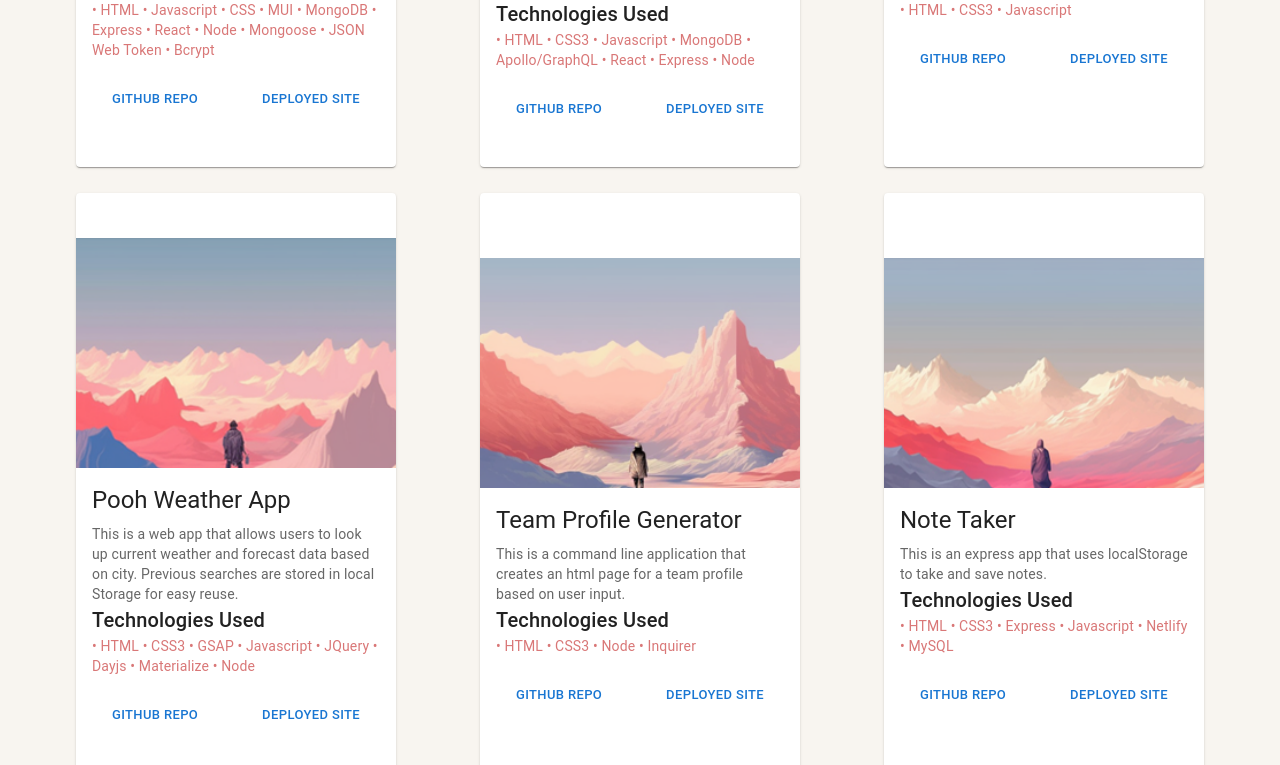
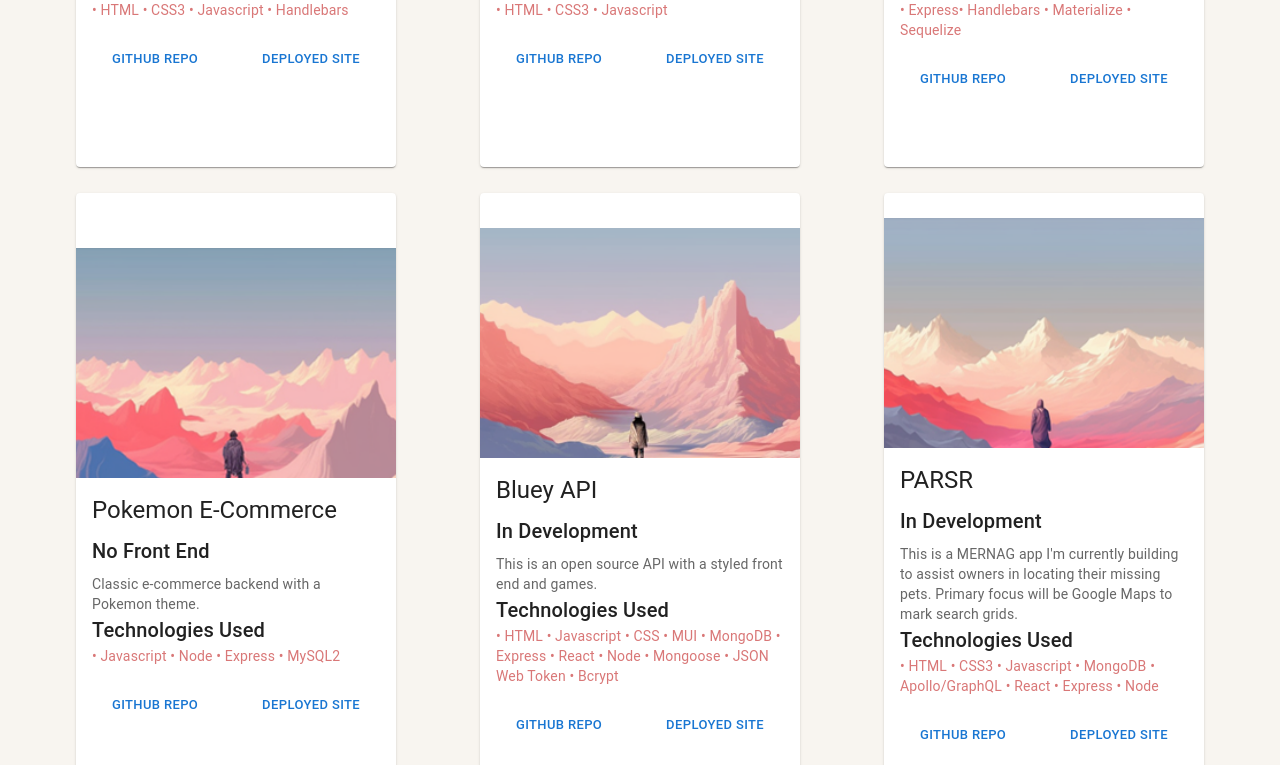
Before and after one commit to 404pandas/react-portfolio, a React (Create React App) app: page /projects in a window 1280 px wide. Shown: the part 1155-1920 px from the top of the page. Built offline with nearby package versions, Linux system fonts and the light colour scheme.

Commit message:
Deployed projects

```diff
--- a/src/components/ProjectCard/data.js
+++ b/src/components/ProjectCard/data.js
@@ -53,28 +53,83 @@ export let projectData = [
   {
     id: 2,
     image: image3,
-    title: "K.I.T.T.I.E.S.",
+    title: "Jacob Elenius Website",
     subtitle: "",
     description:
-      "This is a progressive web app. It's a cat themed text editor that can be downloaded and used offline.",
+      "This is a website I built for my husband to aid in his job search.",
     technologies: [
       "• HTML ",
       "• CSS3 ",
       "• Javascript ",
+      "• React ",
+      "• Express ",
       "• Node ",
-      "• Express ",
-      "• Webpack ",
-      "• Babel ",
     ],
 
-    repo: "https://github.com/404pandas/pwa-kitties",
-    live: "https://404pandas.github.io",
+    repo: "https://github.com/404pandas/jacob-elenius",
+    live: "https://jacobelenius.netlify.app/",
   },
   {
     id: 3,
     image: image4,
+    title: "Momentum",
+    subtitle: "",
+    description: "This is a blog created for a freelance customer.",
+    technologies: ["• HTML ", "• CSS3 ", "• Javascript ", "• Handlebars "],
+
+    repo: "https://github.com/404pandas/momentum-blog",
+    live: "https://momentum.ghost.io/",
+  },
+  {
+    id: 4,
+    image: image5,
+    title: "Classic Portfolio",
+    subtitle: "",
+    description:
+      "This is my portfolio built without the use of React given a tech-themed steroid shot.",
+    technologies: ["• HTML ", "• CSS3 ", "• Javascript "],
+
+    repo: "https://github.com/404pandas/404pandas.github.io",
+    live: "https://404pandas.github.io",
+  },
+  {
+    id: 5,
+    image: image6,
+    title: "Alien Tech Blog",
+    subtitle: "",
+    description:
+      "This is a full stack app using MySQL and Express to create an alien themed blog site.",
+    technologies: [
+      "• HTML ",
+      "• CSS3 ",
+      "• Javascript ",
+      "• Bcrypt ",
+      "• MySQL ",
+      "• Express",
+      "• Handlebars ",
+      "• Materialize ",
+      "• Sequelize ",
+    ],
+
+    repo: "https://github.com/404pandas/alien-tech-blog",
+    live: "https://alien-blog-aa7191e041e1.herokuapp.com/",
+  },
+  {
+    id: 6,
+    image: image7,
+    title: "Pokemon E-Commerce",
+    subtitle: "No Front End",
+    description: "Classic e-commerce backend with a Pokemon theme.",
+    technologies: ["• Javascript ", "• Node ", "• Express ", "• MySQL2 "],
+
+    repo: "https://github.com/404pandas/new-e-commerce",
+    live: "https://404pandas.github.io",
+  },
+  {
+    id: 7,
+    image: image8,
     title: "Bluey API",
-    subtitle: "Not Deployed",
+    subtitle: "In Development",
     description:
       "This is an open source API with a styled front end and games.",
     technologies: [
@@ -95,10 +150,10 @@ export let projectData = [
   },
 
   {
-    id: 4,
-    image: image5,
+    id: 8,
+    image: image1,
     title: "PARSR",
-    subtitle: "Not Deployed",
+    subtitle: "In Development",
     description:
       "This is a MERNAG app I'm currently building to assist owners in locating their missing pets. Primary focus will be Google Maps to mark search grids.",
     technologies: [
@@ -117,23 +172,10 @@ export let projectData = [
   },
 
   {
-    id: 5,
-    image: image6,
-    title: "Classic Portfolio",
-    subtitle: "",
-    description:
-      "This is my portfolio built without the use of React given a tech-themed steroid shot.",
-    technologies: ["• HTML ", "• CSS3 ", "• Javascript "],
-
-    repo: "https://github.com/404pandas/404pandas.github.io",
-    live: "https://404pandas.github.io",
-  },
-
-  {
-    id: 6,
-    image: image7,
+    id: 9,
+    image: image2,
     title: "Pooh Weather App",
-    subtitle: "",
+    subtitle: "In Development",
     description:
       "This is a web app that allows users to look up current weather and forecast data based on city. Previous searches are stored in local Storage for easy reuse.",
     technologies: [
@@ -148,13 +190,13 @@ export let projectData = [
     ],
 
     repo: "https://github.com/404pandas/pooh-weather-dashboard",
-    live: "https://404pandas.github.io",
+    live: "https://pooh-weather-dashboard.netlify.app",
   },
   {
-    id: 7,
-    image: image8,
+    id: 10,
+    image: image3,
     title: "Team Profile Generator",
-    subtitle: "",
+    subtitle: "No front end",
     description:
       "This is a command line application that creates an html page for a team profile based on user input.",
     technologies: ["• HTML ", "• CSS3 ", "• Node ", "• Inquirer "],
@@ -163,10 +205,10 @@ export let projectData = [
     live: "https://404pandas.github.io",
   },
   {
-    id: 8,
-    image: image1,
+    id: 11,
+    image: image4,
     title: "Note Taker",
-    subtitle: "",
+    subtitle: "Not Deployed",
     description:
       "This is an express app that uses localStorage to take and save notes.",
     technologies: [
@@ -182,8 +224,8 @@ export let projectData = [
     live: "https://404pandas.github.io",
   },
   {
-    id: 9,
-    image: image2,
+    id: 12,
+    image: image5,
     title: "Password Generator",
     subtitle: "",
     description:
@@ -191,11 +233,11 @@ export let projectData = [
     technologies: ["• HTML ", "• CSS3 ", "• Javascript "],
 
     repo: "https://github.com/404pandas/password-generator",
-    live: "https://404pandas.github.io",
+    live: "https://pswrd-gen.netlify.appo",
   },
   {
-    id: 10,
-    image: image3,
+    id: 13,
+    image: image6,
     title: "Coding Quiz",
     subtitle: "",
     description:
@@ -203,11 +245,11 @@ export let projectData = [
     technologies: ["• HTML ", "• CSS3 ", "• Javascript "],
 
     repo: "https://github.com/404pandas/coding-quiz",
-    live: "https://404pandas.github.io",
+    live: "https://web-coder-quiz.netlify.app/",
   },
   {
-    id: 11,
-    image: image4,
+    id: 14,
+    image: image7,
     title: "Employee Tracker",
     subtitle: "",
     description:
@@ -226,8 +268,8 @@ export let projectData = [
     live: "https://404pandas.github.io",
   },
   {
-    id: 12,
-    image: image5,
+    id: 15,
+    image: image8,
     title: "Workday Scheduler",
     subtitle: "",
     description:
@@ -242,34 +284,12 @@ export let projectData = [
     ],
 
     repo: "https://github.com/404pandas/workday-scheduler",
-    live: "https://404pandas.github.io",
-  },
-  {
-    id: 13,
-    image: image6,
-    title: "Alien Tech Blog",
-    subtitle: "",
-    description:
-      "This is a full stack app using MySQL and Express to create an alien themed blog site.",
-    technologies: [
-      "• HTML ",
-      "• CSS3 ",
-      "• Javascript ",
-      "• Bcrypt ",
-      "• MySQL ",
-      "• Express",
-      "• Handlebars ",
-      "• Materialize ",
-      "• Sequelize ",
-    ],
-
-    repo: "https://github.com/404pandas/alien-tech-blog",
-    live: "https://404pandas.github.io",
+    live: "https://workday-schedule.netlify.app",
   },
 
   {
-    id: 14,
-    image: image7,
+    id: 16,
+    image: image1,
     title: "Empty Resources (Shields)",
     subtitle: "",
     description:
@@ -280,8 +300,8 @@ export let projectData = [
     live: "https://404pandas.github.io",
   },
   {
-    id: 15,
-    image: image8,
+    id: 17,
+    image: image2,
     title: "Normalize Rework",
     subtitle: "",
     description:
@@ -291,28 +311,10 @@ export let projectData = [
     repo: "https://github.com/404pandas/normalize.css",
     live: "https://404pandas.github.io",
   },
+
   {
-    id: 16,
-    image: image1,
-    title: "Jacob Elenius Website",
-    subtitle: "",
-    description:
-      "This is a website I built for my husband to aid in his job search.",
-    technologies: [
-      "• HTML ",
-      "• CSS3 ",
-      "• Javascript ",
-      "• React ",
-      "• Express ",
-      "• Node ",
-    ],
-
-    repo: "https://github.com/404pandas/jacob-elenius",
-    live: "https://404pandas.github.io",
-  },
-  {
-    id: 17,
-    image: image2,
+    id: 18,
+    image: image3,
     title: "Social Network API",
     subtitle: "",
     description:
@@ -323,8 +325,8 @@ export let projectData = [
     live: "https://404pandas.github.io",
   },
   {
-    id: 18,
-    image: image3,
+    id: 19,
+    image: image4,
     title: "Booksearch",
     subtitle: "",
     description:
```
